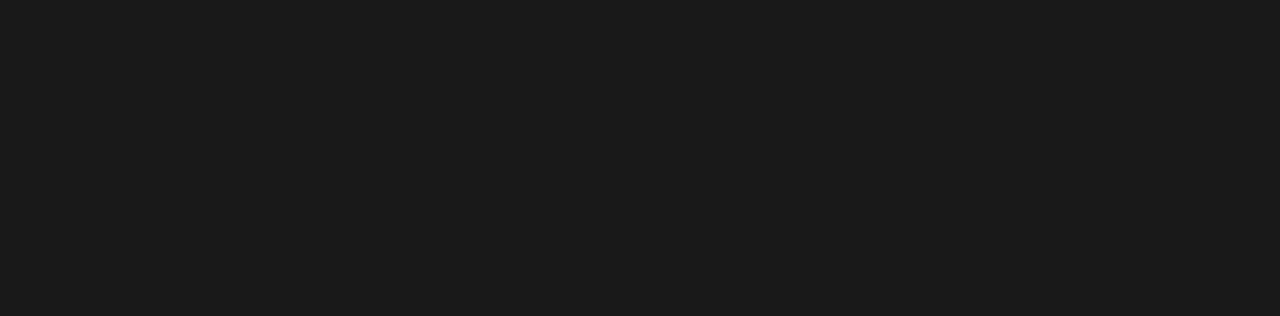
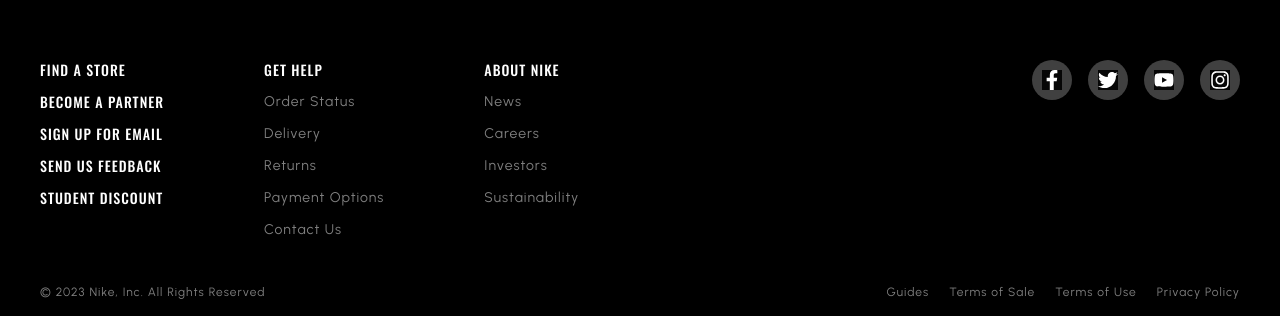
Before and after one commit to lalyuvrajsingh/ecommerce-site, a Next.js app in the folder ecommerce-site/: page / in a window 1280 px wide. Shown: the part 2076-2392 px from the top of the page. Before the commit the page ends 800 px from the top, so only its background shows below. Built offline with nearby package versions, Linux system fonts and the light colour scheme.

Commit message:
Header & Footer Optimization
Coding at 4 am always provides me with better production per hour.

```diff
--- a/ecommerce-site/components/Footer.js
+++ b/ecommerce-site/components/Footer.js
@@ -1,11 +1,119 @@
-import React from 'react';
-
+import React from "react";
+import { FaFacebookF, FaTwitter, FaYoutube, FaInstagram } from "react-icons/fa";
+import Wrapper from "./Wrapper";
 const Footer = () => {
-    return (
-        <div>
-            Footer
+return (
+    <footer className="bg-black text-white pt-14 pb-3">
+        <Wrapper className="flex justify-between flex-col md:flex-row gap-[50px] md:gap-0">
+        {/* LEFT START */}
+        <div className="flex gap-[50px] md:gap-[75px] lg:gap-[100px] flex-col md:flex-row">
+        {/* MENU START */}
+        <div className="flex flex-col gap-3 shrink-0">
+        <div className="font-oswald font-medium uppercase text-sm cursor-pointer">
+                                    Find a store
         </div>
-    );
-}
-
+        <div className="font-oswald font-medium uppercase text-sm cursor-pointer">
+                                    become a partner
+        </div>
+        <div className="font-oswald font-medium uppercase text-sm cursor-pointer">
+                                    sign up for email
+        </div>
+        <div className="font-oswald font-medium uppercase text-sm cursor-pointer">
+                                    send us feedback
+        </div>
+        <div className="font-oswald font-medium uppercase text-sm cursor-pointer">
+                                    student discount
+        </div>
+        </div>
+        {/* MENU END */}
+        {/* NORMAL MENU START */}
+        <div className="flex gap-[50px] md:gap-[75px] lg:gap-[100px] shrink-0">
+        {/* MENU START */}
+        <div className="flex flex-col gap-3">
+        <div className="font-oswald font-medium uppercase text-sm">
+                                        get help
+        </div>
+        <div className="text-sm text-white/[0.5] hover:text-white cursor-pointer">
+                                        Order Status
+        </div>
+        <div className="text-sm text-white/[0.5] hover:text-white cursor-pointer">
+                                        Delivery
+        </div>
+        <div className="text-sm text-white/[0.5] hover:text-white cursor-pointer">
+                                        Returns
+        </div>
+        <div className="text-sm text-white/[0.5] hover:text-white cursor-pointer">
+                                        Payment Options
+        </div>
+        <div className="text-sm text-white/[0.5] hover:text-white cursor-pointer">
+                                        Contact Us
+        </div>
+        </div>
+        {/* MENU END */}
+        {/* MENU START */}
+        <div className="flex flex-col gap-3">
+        <div className="font-oswald font-medium uppercase text-sm">
+                                        About nike
+        </div>
+        <div className="text-sm text-white/[0.5] hover:text-white cursor-pointer">
+                                        News
+        </div>
+        <div className="text-sm text-white/[0.5] hover:text-white cursor-pointer">
+                                        Careers
+        </div>
+        <div className="text-sm text-white/[0.5] hover:text-white cursor-pointer">
+                                        Investors
+        </div>
+        <div className="text-sm text-white/[0.5] hover:text-white cursor-pointer">
+                                        Sustainability
+        </div>
+        </div>
+        {/* MENU END */}
+        </div>
+        {/* NORMAL MENU END */}
+        </div>
+        {/* LEFT END */}
+        {/* RIGHT START */}
+        <div className="flex gap-4 justify-center md:justify-start">
+        <div className="w-10 h-10 rounded-full bg-white/[0.25] flex items-center justify-center text-black hover:bg-white/[0.5] cursor-pointer">
+        <FaFacebookF size={20} />
+        </div>
+        <div className="w-10 h-10 rounded-full bg-white/[0.25] flex items-center justify-center text-black hover:bg-white/[0.5] cursor-pointer">
+        <FaTwitter size={20} />
+        </div>
+        <div className="w-10 h-10 rounded-full bg-white/[0.25] flex items-center justify-center text-black hover:bg-white/[0.5] cursor-pointer">
+        <FaYoutube size={20} />
+        </div>
+        <div className="w-10 h-10 rounded-full bg-white/[0.25] flex items-center justify-center text-black hover:bg-white/[0.5] cursor-pointer">
+        <FaInstagram size={20} />
+        </div>
+        </div>
+        {/* RIGHT END */}
+        </Wrapper>
+        <Wrapper className="flex justify-between mt-10 flex-col md:flex-row gap-[10px] md:gap-0">
+        {/* LEFT START */}
+        <div className="text-[12px] text-white/[0.5] hover:text-white cursor-pointer text-center md:text-left">
+                            © 2023 Nike, Inc. All Rights Reserved
+        </div>
+        {/* LEFT END */}
+        {/* RIGHT START */}
+        <div className="flex gap-2 md:gap-5 text-center md:text-left flex-wrap justify-center">
+        <div className="text-[12px] text-white/[0.5] hover:text-white cursor-pointer">
+                                Guides
+        </div>
+        <div className="text-[12px] text-white/[0.5] hover:text-white cursor-pointer">
+                                Terms of Sale
+        </div>
+        <div className="text-[12px] text-white/[0.5] hover:text-white cursor-pointer">
+                                Terms of Use
+        </div>
+        <div className="text-[12px] text-white/[0.5] hover:text-white cursor-pointer">
+                                Privacy Policy
+        </div>
+        </div>
+        {/* RIGHT END */}
+        </Wrapper>
+    </footer>
+);
+};
 export default Footer;
--- a/ecommerce-site/components/Header.js
+++ b/ecommerce-site/components/Header.js
@@ -14,6 +14,28 @@
     const [ShowCatMenu, setShowCatMenu] = useState(false);
     const [Show, setShow] = useState("translate-y-0");
     const [LastScrollY, setLastScrollY] = useState(0);
+
+
+    const controlNavbar = () => {
+            if (window.scrollY > 200){
+                if(window.scrollY < LastScrollY){
+                    setShow("-translate-y-[80px]")
+                }else{
+                    setShow('shadow-sm')
+                }
+
+            }else{
+                setShow("translate-y-0")
+            }
+            setLastScrollY(window.screenY)
+        }
+
+        useEffect(() => {
+            window.addEventListener("scroll", controlNavbar)
+            return () => {
+                window.removeEventListener("scroll", controlNavbar)
+            };
+        }, [LastScrollY]);
 
     return (
         <header className={`w-full h-[50px] md:h-[80px] bg-black/[0.9] flex items-center justify-between z-20 sticky top-0 transition-transform duration-300 ${Show} `}>
--- a/ecommerce-site/components/MobileMenu.js
+++ b/ecommerce-site/components/MobileMenu.js
@@ -16,6 +16,9 @@
         { id: 3, name: "Running shoes", doc_count: 64 },
         { id: 4, name: "Football shoes", doc_count: 107 },
         ];
+
+
+
 
 
     return (
--- a/ecommerce-site/pages/index.js
+++ b/ecommerce-site/pages/index.js
@@ -9,7 +9,7 @@
     <>
 
 
-      <main className='text-3xl'>
+      <main className='text-3xl h-[2000px]'>
         Har Har Mahadev....!
       </main>
 
```
